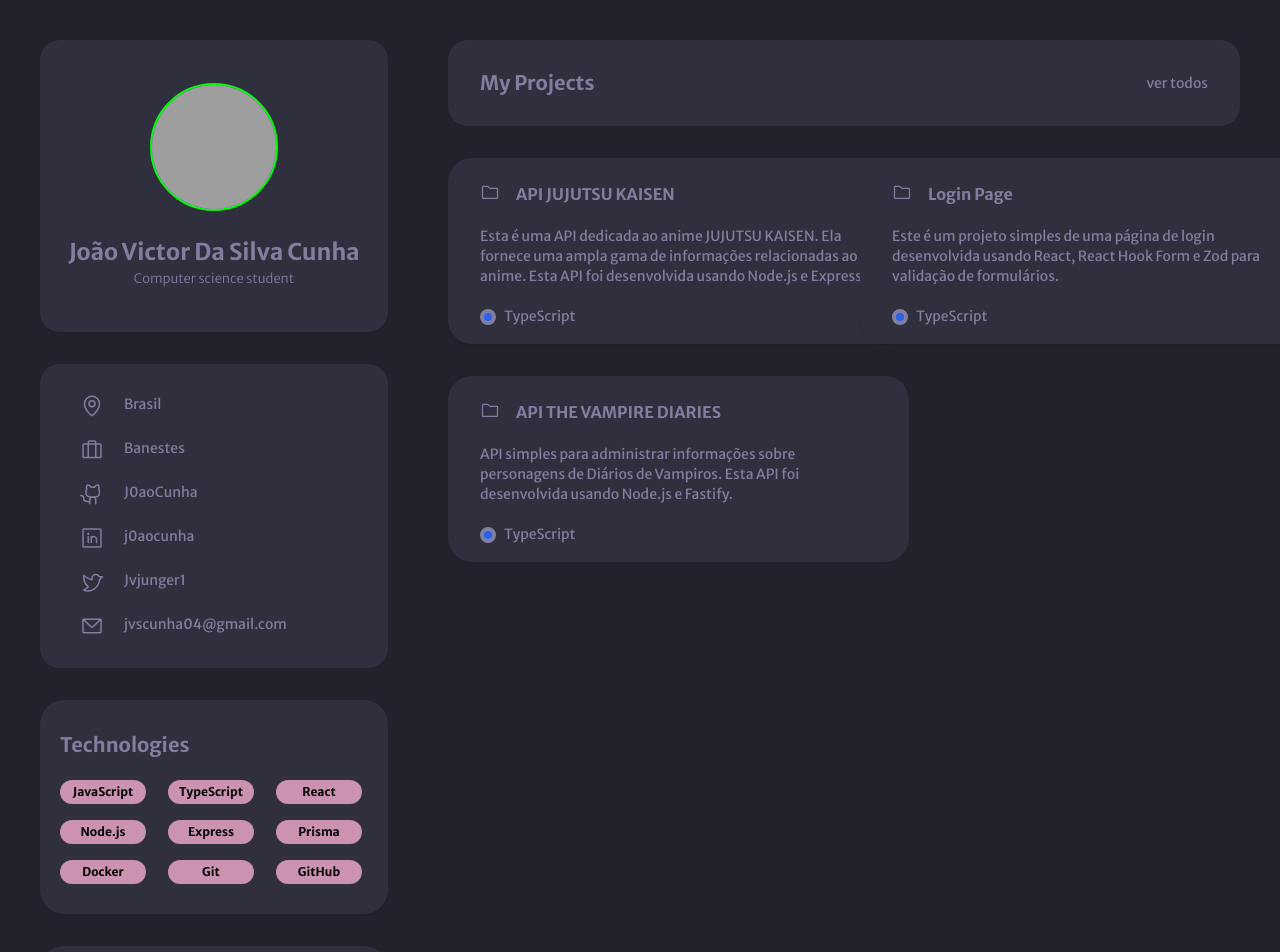
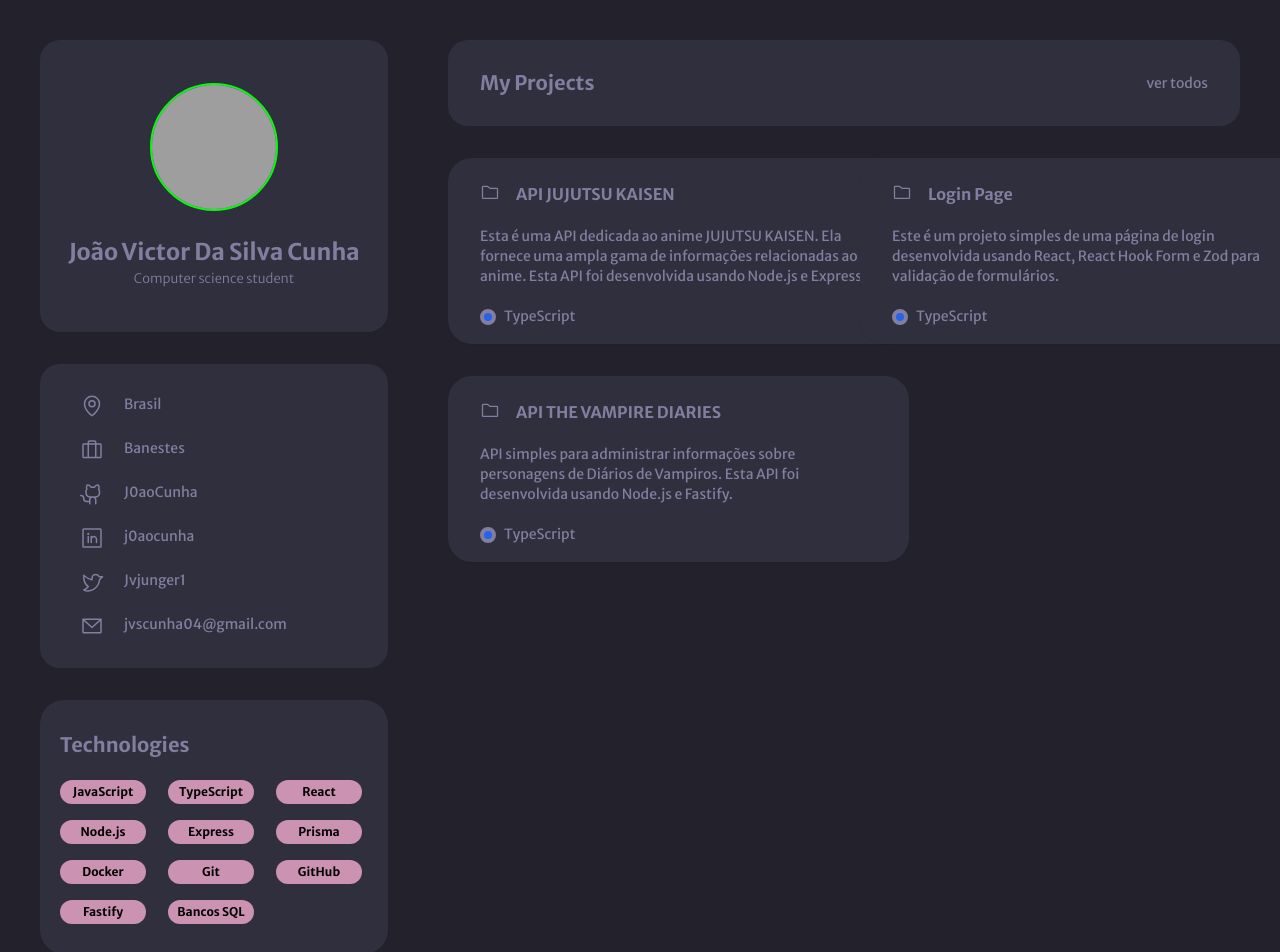
Before and after one commit to J0aoCunha/React-Portifolio, a React (Vite) app: page / in a window 1280 px wide. Shown: the top 952 px of the page. Built offline with nearby package versions, Linux system fonts and the light colour scheme; grey boxes are pictures that could not be loaded.

Commit message:
feat: add a new techs

```diff
--- a/src/components/Techs.tsx
+++ b/src/components/Techs.tsx
@@ -8,6 +8,8 @@ const techs = [
   "Docker",
   "Git",
   "GitHub",
+  "Fastify",
+  "Bancos SQL",
 ];
 
 export default function Techs() {
```
